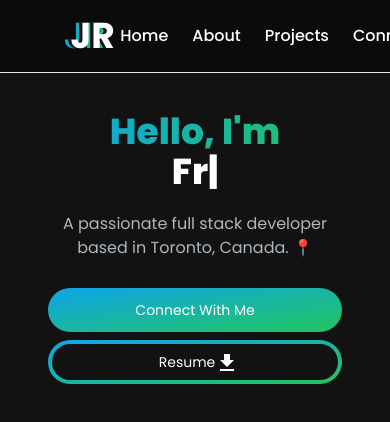
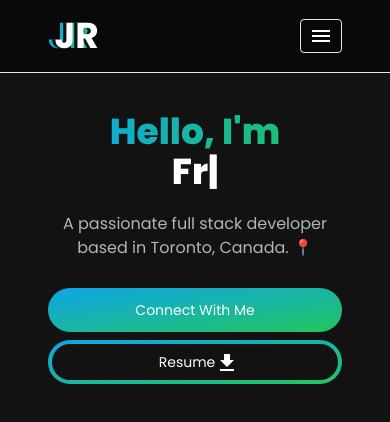
Before and after one commit to JoshRosenfeld10/portfolio, a Next.js app: page / in a window 390 px wide. Shown: the top 422 px of the page. Built offline with nearby package versions, Linux system fonts and the light colour scheme.

Commit message:
add mobile view for navbar

```diff
--- a/app/components/HeroSection.tsx
+++ b/app/components/HeroSection.tsx
@@ -26,11 +26,11 @@ function HeroSection() {
             A passionate full stack developer based in Toronto, Canada. 📍
           </p>
           <div id="btns" className=" ">
-            <button className="px-6 py-3 my-2 mr-5 w-full sm:w-fit rounded-full bg-gradient-to-br from-primary-500 to-secondary-500 text-white md:text-base text-sm hover:brightness-[1.15] transition-all ease-linear duration-100">
+            <button className="px-6 py-3 my-2 mr-5 w-full sm:w-fit rounded-full bg-gradient-to-br from-primary-500 to-secondary-500 text-white md:text-base text-sm hover:brightness-[1.15] transition ease-linear duration-100">
               Connect With Me
             </button>
             <button className="px-1 py-1 w-full sm:w-fit rounded-full bg-gradient-to-br from-primary-500 to-secondary-500 text-white md:text-base text-sm">
-              <div className="block bg-[#121212] rounded-full px-5 py-2 hover:bg-slate-700 transition-all ease-linear duration-100">
+              <div className="block bg-[#121212] rounded-full px-5 py-2 hover:bg-slate-700 transition-colors ease-linear duration-100">
                 Resume
                 <DownloadIcon className=" -mr-2 -my-2" />
               </div>
--- a/app/components/NavBar/NavBar.tsx
+++ b/app/components/NavBar/NavBar.tsx
@@ -1,6 +1,10 @@
+"use client";
 import Link from "next/link";
-import React from "react";
+import React, { useEffect, useState } from "react";
 import NavBarLink from "./NavBarLink";
+import MenuIcon from "@mui/icons-material/Menu";
+import CloseIcon from "@mui/icons-material/Close";
+import useWindowSize from "@/app/hooks/useWindowSize";
 
 const navOptions = [
   {
@@ -22,8 +26,23 @@ const navOptions = [
 ];
 
 function NavBar() {
+  const [openNavBar, setOpenNavBar] = useState(false);
+  const windowSize = useWindowSize();
+
+  const handleClick = () => {
+    openNavBar ? setOpenNavBar(false) : setOpenNavBar(true);
+  };
+
+  const closeNavBarConditions =
+    (windowSize.width as number) > 768 && openNavBar;
+
+  useEffect(() => {
+    setOpenNavBar(false);
+  }, [closeNavBarConditions]);
+
   return (
-    <div className="fixed top-0 left-0 bg-black bg-opacity-35 text-white px-16 font-bold w-full py-4 z-30 flex justify-between items-center border-b">
+    <div className="fixed top-0 left-0 bg-black bg-opacity-50 text-white px-12 font-bold w-full py-4 z-30 border-b">
+      <div className="flex justify-between items-center">
         <Link href={"/"}>
           <div className="relative text-transparent bg-clip-text bg-gradient-to-r from-primary-500 to-secondary-500 text-4xl">
             JR
@@ -31,11 +50,25 @@ function NavBar() {
             <h1 className="absolute text-white top-0 pl-[0.4rem]">JR</h1>
           </div>
         </Link>
-      <div className="flex">
+        <button
+          className="md:hidden border p-1 px-2 rounded hover:text-gray-300 hover:border-gray-300 transition ease-linear duration-100"
+          onClick={handleClick}
+        >
+          {openNavBar ? <CloseIcon /> : <MenuIcon />}
+        </button>
+        <div className="hidden md:flex">
           {navOptions.map((link) => (
-          <NavBarLink title={link.title} link={link.link} />
+            <NavBarLink key={link.title} title={link.title} link={link.link} />
           ))}
         </div>
+      </div>
+      {openNavBar && (
+        <div className="flex flex-col items-center gap-2 py-2">
+          {navOptions.map((link) => (
+            <NavBarLink key={link.title} title={link.title} link={link.link} />
+          ))}
+        </div>
+      )}
     </div>
   );
 }
--- a/app/components/NavBar/NavBarLink.tsx
+++ b/app/components/NavBar/NavBarLink.tsx
@@ -10,7 +10,7 @@ function NavBarLink({ title, link }: Props) {
   return (
     <Link
       href={`/${link}`}
-      className="mx-3 font-[500] relative hover:text-gray-300 transition-all ease-linear duration-100"
+      className="mx-3 font-[500] relative hover:text-gray-300 transition-all ease-linear duration-100 "
     >
       {title}
     </Link>
--- a/app/hooks/useMousePosition.tsx
+++ b/app/hooks/useMousePosition.tsx
@@ -1,4 +1,4 @@
-import React, { useState, useEffect } from "react";
+import { useState, useEffect } from "react";
 
 interface mousePosInterface {
   x: number | null;
--- /dev/null
+++ b/app/hooks/useWindowSize.tsx
@@ -0,0 +1,32 @@
+import { useState, useEffect } from "react";
+
+interface windowSize {
+  width: number | undefined;
+  height: number | undefined;
+}
+
+function useWindowSize() {
+  const [windowSize, setWindowSize] = useState<windowSize>({
+    width: undefined,
+    height: undefined,
+  });
+
+  useEffect(() => {
+    const handleResize = () => {
+      setWindowSize({
+        width: window.innerWidth,
+        height: window.innerHeight,
+      });
+    };
+
+    window.addEventListener("resize", handleResize);
+
+    handleResize();
+
+    return () => window.removeEventListener("resize", handleResize);
+  }, []);
+
+  return windowSize;
+}
+
+export default useWindowSize;
```
Lines whose indentation alone changed are shown as unchanged.
